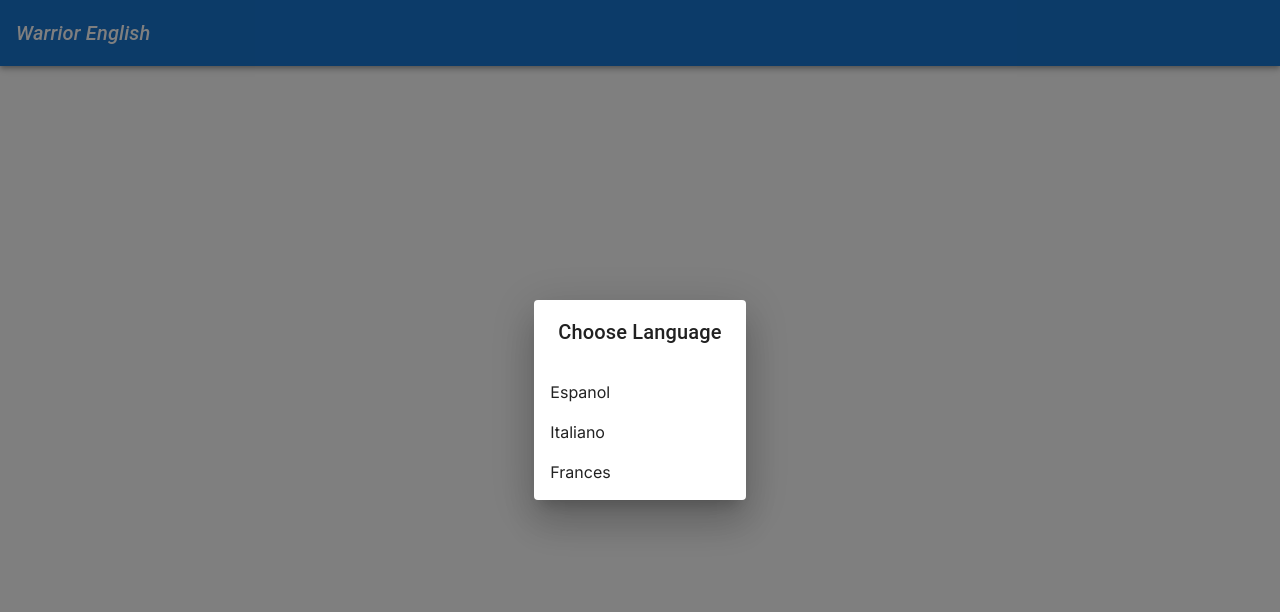
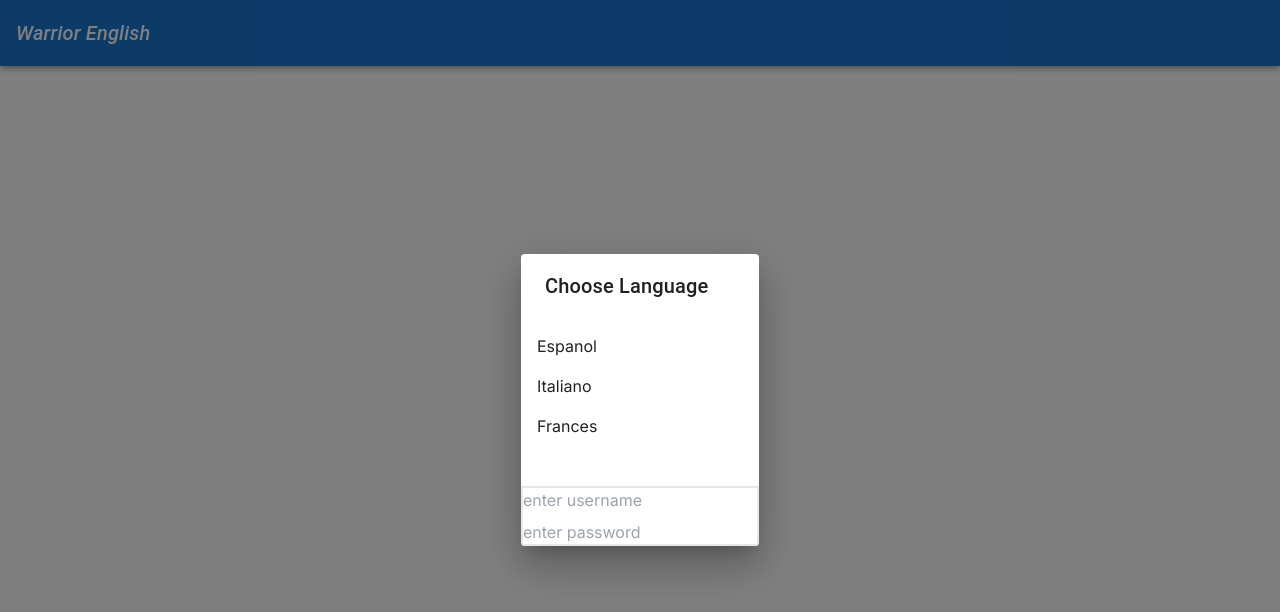
Before and after one commit to mattdags982/warriorenglish, a Next.js app in the folder src/next/: page / in a window 1280 px wide. Shown: the top 612 px of the page. Built offline with nearby package versions, Linux system fonts and the light colour scheme.

Commit message:
start building front end auth

```diff
--- a/src/next/app/components/LanguageDialog.tsx
+++ b/src/next/app/components/LanguageDialog.tsx
@@ -20,6 +20,20 @@ export default function LanguageDialog() {
           <Link href="fr">Frances</Link>
         </ListItem>
       </List>
+      <div className="mt-8">
+        <form className="flex flex-col gap-2 border-2">
+          <input
+            type="text"
+            name="username"
+            placeholder="enter username"
+          ></input>
+          <input
+            type="password"
+            name="password"
+            placeholder="enter password"
+          ></input>
+        </form>
+      </div>
     </Dialog>
   );
 }
```
